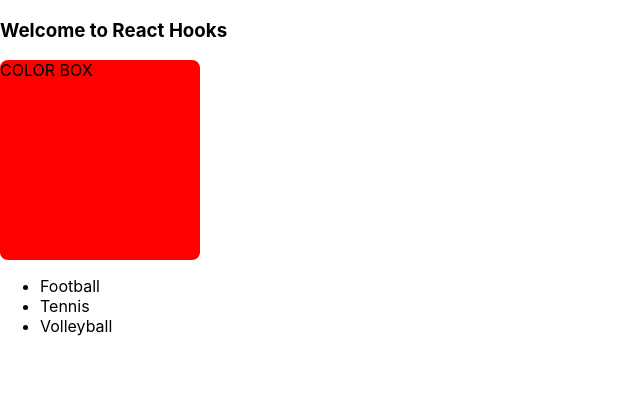
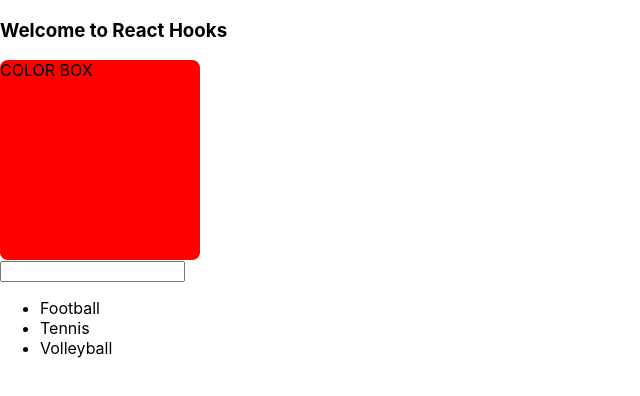
Before and after one commit to hchinh/React-Hooks, a React (Create React App) app: page / in a window 1280 px wide. Shown: the top 396 px of the page, without its empty margins (0-640 px from the left). Built offline with nearby package versions, Linux system fonts and the light colour scheme.

Commit message:
add TodoForm component

```diff
--- a/src/App.js
+++ b/src/App.js
@@ -1,6 +1,7 @@
 import { useState } from "react";
 import "./App.scss";
 import ColorBox from "./components/ColorBox";
+import TodoForm from "./components/TodoForm";
 import TodoList from "./components/TodoList";
 
 function App() {
@@ -19,10 +20,23 @@ function App() {
     newTodoList.splice(index, 1);
     setTodoList(newTodoList);
   };
+
+  const handleTodoFormSubmit = (formValues) => {
+    console.log(formValues);
+    // add new todo to current todo list
+    const newTodo = {
+      id: todoList.length + 1,
+      ...formValues,
+    };
+    const newTodoList = [...todoList];
+    newTodoList.push(newTodo);
+    setTodoList(newTodoList);
+  };
   return (
     <div className="App">
       <h3>Welcome to React Hooks</h3>
       <ColorBox />
+      <TodoForm onSubmit={handleTodoFormSubmit} />
       <TodoList todos={todoList} onTodoClick={handleTodoClick} />
     </div>
   );
--- /dev/null
+++ b/src/components/TodoForm/index.jsx
@@ -0,0 +1,41 @@
+import React, { useState } from "react";
+import PropTypes from "prop-types";
+
+TodoForm.propTypes = {
+  onSubmit: PropTypes.func,
+};
+
+TodoForm.defaultProps = {
+  onSubmit: null,
+};
+
+function TodoForm(props) {
+  const { onSubmit } = props;
+  const [value, setValue] = useState("");
+
+  const handleValueChange = (e) => {
+    console.log(e.target.value);
+    setValue(e.target.value);
+  };
+
+  const handleSubmit = (e) => {
+    // Prevent reloading browser
+    e.preventDefault();
+
+    if (!onSubmit) return;
+
+    const formValues = {
+      title: value,
+    };
+    onSubmit(formValues);
+    // Reset form
+    setValue("");
+  };
+  return (
+    <form onSubmit={handleSubmit}>
+      <input type="text" value={value} onChange={handleValueChange}></input>
+    </form>
+  );
+}
+
+export default TodoForm;
```
